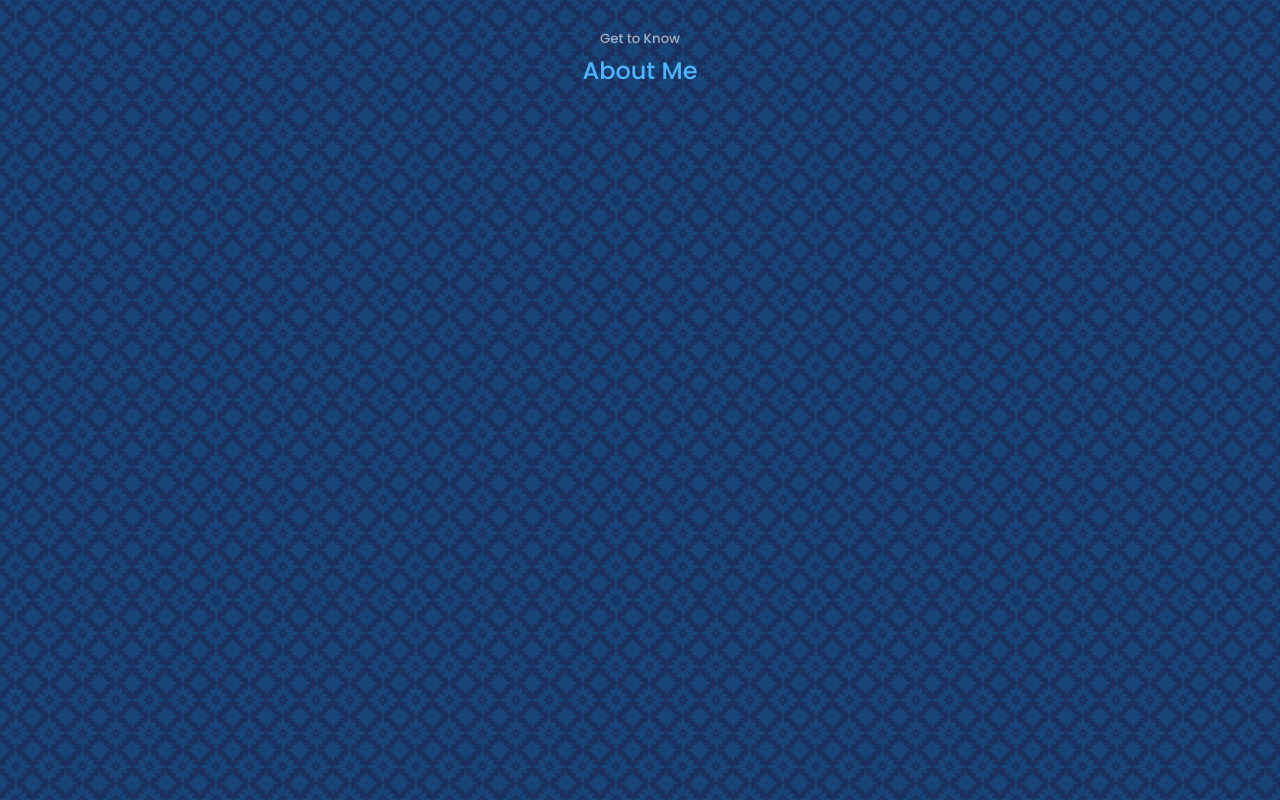
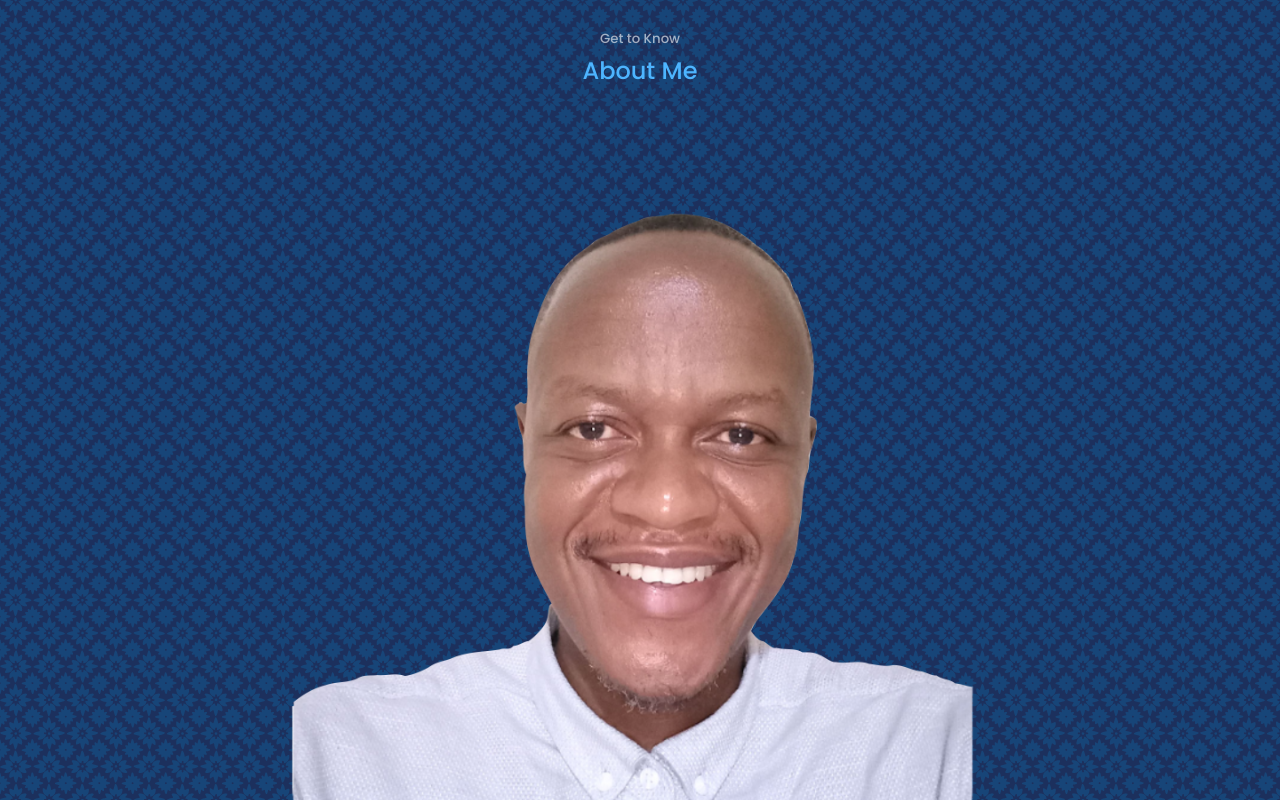
Before and after one commit to Gitthuma/george-githuma-portfolio-website, a React (Create React App) app: page / in a window 1280 px wide. Shown: the part 900-1700 px from the top of the page. Built offline with nearby package versions, Linux system fonts and the light colour scheme.

Commit message:
Add about cards with articles

```diff
--- a/src/Components/About/About.js
+++ b/src/Components/About/About.js
@@ -1,5 +1,6 @@
 import React from 'react'
 import './About.css'
+import myImg from '../../Assets/George-Githuma-Njogu-img.png'
 
 function About() {
   return (
@@ -7,17 +8,26 @@
     //Create heading for the about section
     //Create div for about__container
     //Create divs for the image and the content
+    //Add image into the image div
+    //Add about cards with articles
     <section id='about'>
       <h5>Get to Know</h5>
       <h2>About Me</h2>
 
       <div className='container about__container'>
+
         <div className='about__me'>
-
+          <div className='about__me-image'>
+            <img src={myImg} alt='About Image'/>
+          </div>
         </div>
 
         <div className='about__content'>
+          <div className='about__cards'>
+            <article className='about__card'>
 
+            </article>
+          </div>
         </div>
 
       </div>
```
